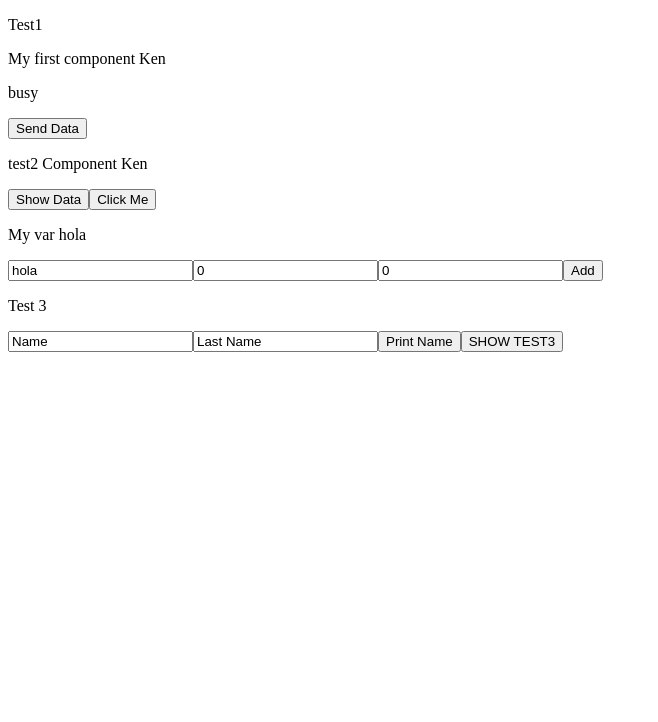
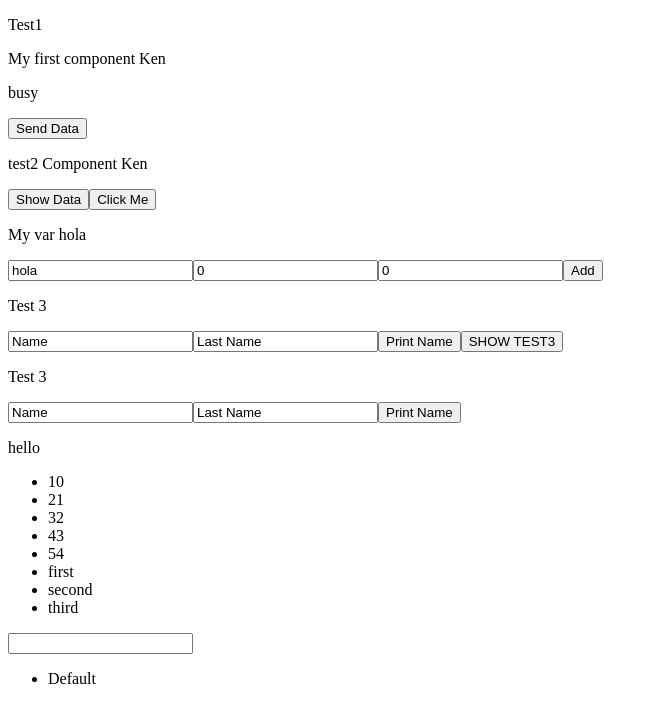
Before and after one commit to 0WLB34R/AngularCourse, an Angular app: page / in a window 1280 px wide. Shown: the top 722 px of the page, without its empty margins (0-658 px from the left). Built offline with nearby package versions, Linux system fonts and the light colour scheme.

Commit message:
08/11/2021 working with ngif, ngfor and ng switch

```diff
--- a/src/app/app.component.html
+++ b/src/app/app.component.html
@@ -4,8 +4,23 @@
 <test3> </test3>
 
 <button (click)="sw = !sw">SHOW TEST3</button>
-<div *ngIf="sw">
+<div [hidden]="sw">
   <test3
   [names]="myStatus">
   </test3>
+  <p>hello</p>
 </div>
+
+<ul >
+  <li *ngFor="let item of [1,2,3,4,5]; let i = index">{{item}}{{i}}</li>
+  <li>first</li>
+  <li>second</li>
+  <li>third</li>
+</ul>
+<input type="text" [(ngModel)]="color">
+<ul [ngSwitch]="color">
+  <li *ngSwitchCase="'red'">red</li>
+  <li *ngSwitchCase="'yellow'">yellow</li>
+  <li *ngSwitchCase="'blue'">blue</li>
+  <li *ngSwitchDefault>Default</li>
+</ul>
--- a/src/app/app.component.ts
+++ b/src/app/app.component.ts
@@ -7,7 +7,7 @@ import { Component } from '@angular/core';
 })
 export class AppComponent {
   title = 'angCou';
-
+  color:string;
   constructor(){
     const testMap = [1,2,3,4,5,6].map(item => item*2);
     console.log(testMap);
```
